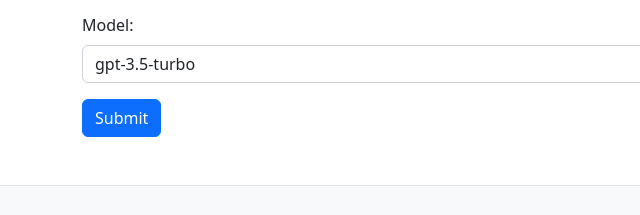
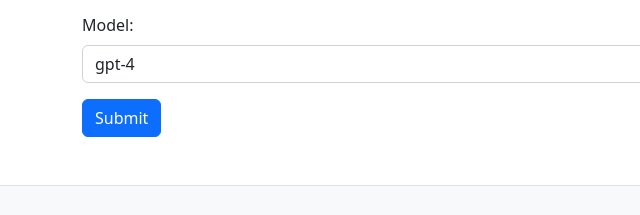
Before and after one commit to michaelliao/chatbot, a plain HTML site: page test.html in a window 1280 px wide. Shown: the part 543-758 px from the top of the page, 0-640 px from the left. Drawn offline with nearby package versions, Linux system fonts and the light colour scheme.

Commit message:
Update test.html

```diff
--- a/test.html
+++ b/test.html
@@ -218,8 +218,9 @@
                             <div class="mb-3">
                                 <label for="model" class="form-label">Model:</label>
                                 <select id="model" class="form-select">
-                                    <option selected>gpt-3.5-turbo</option>
-                                    <option>gpt-3.5-turbo-0301</option>
+                                    <option selected>gpt-4</option>
+                                    <option>gpt-3.5-turbo-16k</option>
+                                    <option>gpt-3.5-turbo</option>
                                 </select>
                             </div>
                             <button onclick="createChat()" id="submit" type="button"
```
